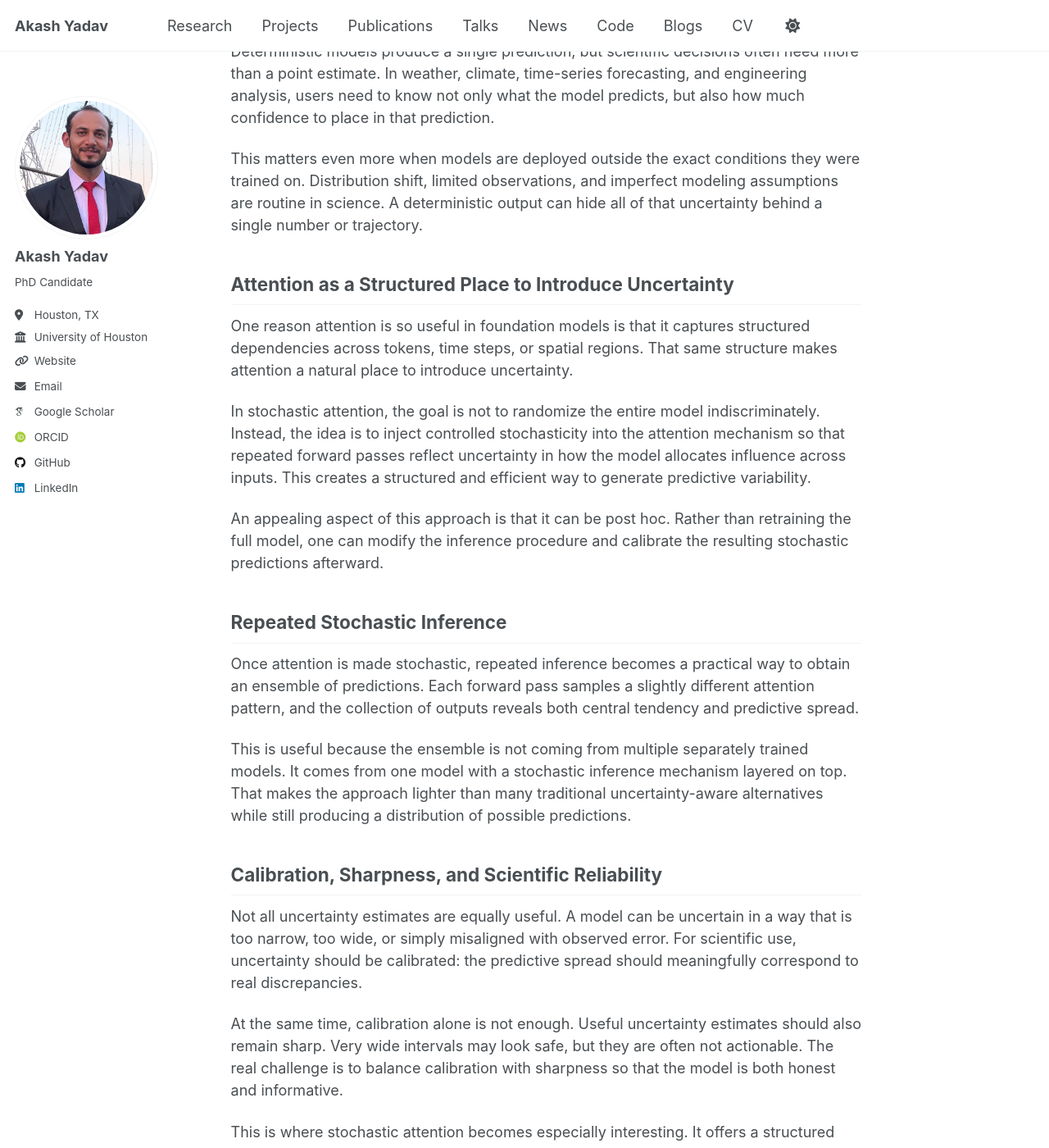
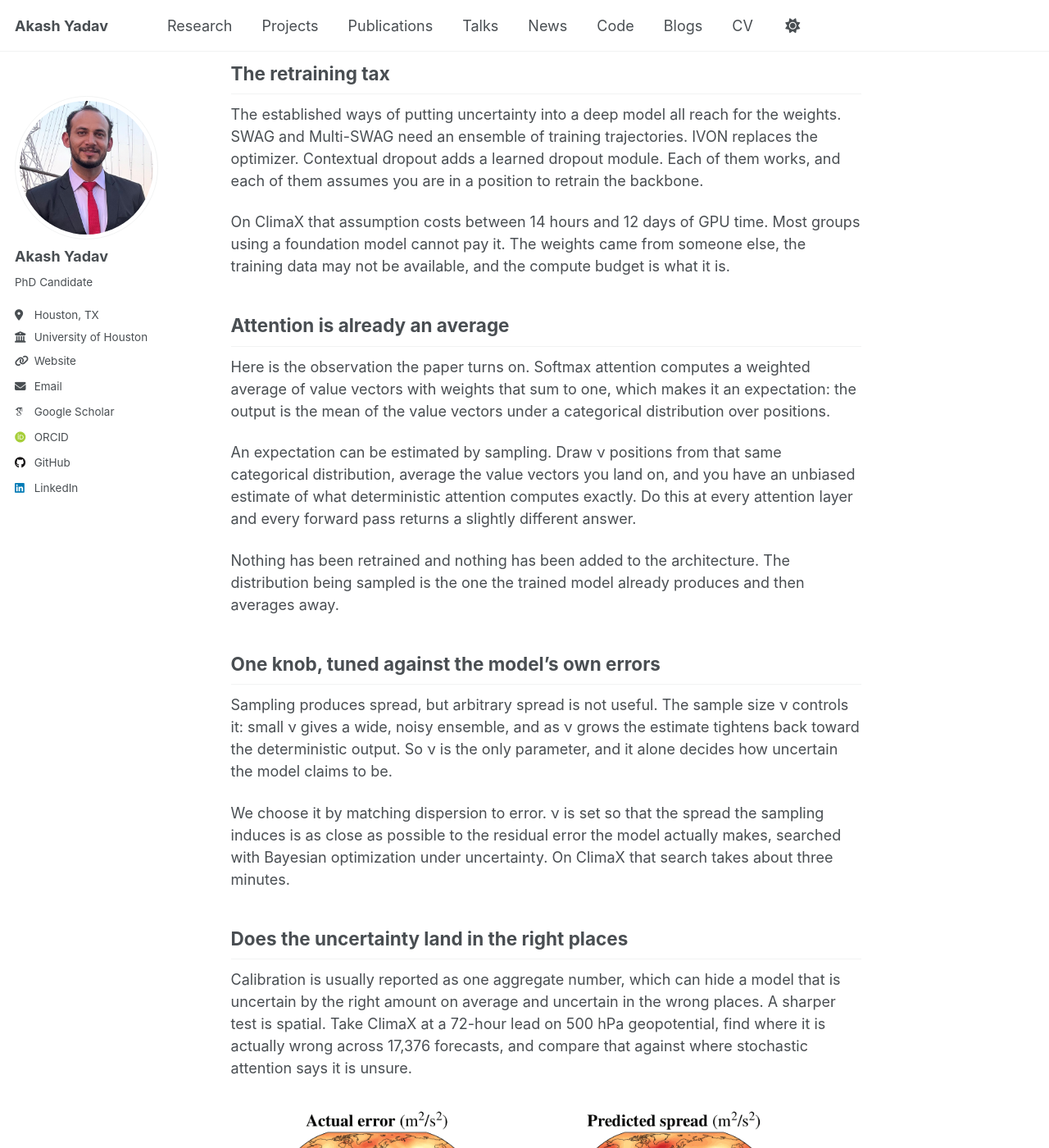
Before and after one commit to akashyadav0210/akashyadav0210.github.io, a Jekyll site: the page built from _posts/2026-05-21-stochastic-attention-scientific-foundation-models.md, in a window 1280 px wide and 1400 px high, scrolled down 483 px. Shown: the whole window at 82% size. Built offline with Jekyll 4.4.1, drawn with Linux system fonts in a browser that asks for light colours; some web fonts are replaced; some of the changed text lies outside the part shown.

Commit message:
Rewrite the stochastic attention post around the actual results
The post described the idea in the abstract and carried no numbers, no
backbone and no venue. Adds the mechanism, the spread-error figure, the
ClimaX and TimesFM/FT-Transformer results, and the NeurIPS acceptance.

Uses Unicode for the one Greek letter and the subscript: MathJax 3 is loaded
without a config, so inline $...$ would not have rendered.

Co-Authored-By: Claude Opus 5 <noreply@anthropic.com>

```diff
--- a/_posts/2026-05-21-stochastic-attention-scientific-foundation-models.md
+++ b/_posts/2026-05-21-stochastic-attention-scientific-foundation-models.md
@@ -10,42 +10,58 @@ tags:
   - forecasting
 ---
 
-Scientific foundation models are increasingly being used for forecasting, surrogate modeling, and large-scale scientific prediction. They are powerful because they can reuse representations across tasks and domains, but most of them still behave deterministically at inference time. For high-stakes scientific settings, that is a serious limitation.
+*Update, September 2026: this work has been accepted at NeurIPS 2026.*
 
-This motivation is central to my recent work on [Calibrating Scientific Foundation Models with Inference-Time Stochastic Attention](https://arxiv.org/abs/2604.19530).
+Scientific foundation models are being handed jobs that used to belong to simulators. ClimaX produces atmospheric forecasts in seconds where numerical weather prediction needs hours on a supercomputer. TimesFM forecasts series it was never trained on. They are fast, reusable, and deterministic: you get one field, one trajectory, one number, and nothing at all about how much of it to believe.
 
-## Why Deterministic Scientific Foundation Models Are Not Enough
+That last part is the problem, because forecasts feed decisions and decisions usually turn on the tail.
 
-Deterministic models produce a single prediction, but scientific decisions often need more than a point estimate. In weather, climate, time-series forecasting, and engineering analysis, users need to know not only what the model predicts, but also how much confidence to place in that prediction.
+## The retraining tax
 
-This matters even more when models are deployed outside the exact conditions they were trained on. Distribution shift, limited observations, and imperfect modeling assumptions are routine in science. A deterministic output can hide all of that uncertainty behind a single number or trajectory.
+The established ways of putting uncertainty into a deep model all reach for the weights. SWAG and Multi-SWAG need an ensemble of training trajectories. IVON replaces the optimizer. Contextual dropout adds a learned dropout module. Each of them works, and each of them assumes you are in a position to retrain the backbone.
 
-## Attention as a Structured Place to Introduce Uncertainty
+On ClimaX that assumption costs between 14 hours and 12 days of GPU time. Most groups using a foundation model cannot pay it. The weights came from someone else, the training data may not be available, and the compute budget is what it is.
 
-One reason attention is so useful in foundation models is that it captures structured dependencies across tokens, time steps, or spatial regions. That same structure makes attention a natural place to introduce uncertainty.
+## Attention is already an average
 
-In stochastic attention, the goal is not to randomize the entire model indiscriminately. Instead, the idea is to inject controlled stochasticity into the attention mechanism so that repeated forward passes reflect uncertainty in how the model allocates influence across inputs. This creates a structured and efficient way to generate predictive variability.
+Here is the observation the paper turns on. Softmax attention computes a weighted average of value vectors with weights that sum to one, which makes it an expectation: the output is the mean of the value vectors under a categorical distribution over positions.
 
-An appealing aspect of this approach is that it can be post hoc. Rather than retraining the full model, one can modify the inference procedure and calibrate the resulting stochastic predictions afterward.
+An expectation can be estimated by sampling. Draw &nu; positions from that same categorical distribution, average the value vectors you land on, and you have an unbiased estimate of what deterministic attention computes exactly. Do this at every attention layer and every forward pass returns a slightly different answer.
 
-## Repeated Stochastic Inference
+Nothing has been retrained and nothing has been added to the architecture. The distribution being sampled is the one the trained model already produces and then averages away.
 
-Once attention is made stochastic, repeated inference becomes a practical way to obtain an ensemble of predictions. Each forward pass samples a slightly different attention pattern, and the collection of outputs reveals both central tendency and predictive spread.
+## One knob, tuned against the model's own errors
 
-This is useful because the ensemble is not coming from multiple separately trained models. It comes from one model with a stochastic inference mechanism layered on top. That makes the approach lighter than many traditional uncertainty-aware alternatives while still producing a distribution of possible predictions.
+Sampling produces spread, but arbitrary spread is not useful. The sample size &nu; controls it: small &nu; gives a wide, noisy ensemble, and as &nu; grows the estimate tightens back toward the deterministic output. So &nu; is the only parameter, and it alone decides how uncertain the model claims to be.
 
-## Calibration, Sharpness, and Scientific Reliability
+We choose it by matching dispersion to error. &nu; is set so that the spread the sampling induces is as close as possible to the residual error the model actually makes, searched with Bayesian optimization under uncertainty. On ClimaX that search takes about three minutes.
 
-Not all uncertainty estimates are equally useful. A model can be uncertain in a way that is too narrow, too wide, or simply misaligned with observed error. For scientific use, uncertainty should be calibrated: the predictive spread should meaningfully correspond to real discrepancies.
+## Does the uncertainty land in the right places
 
-At the same time, calibration alone is not enough. Useful uncertainty estimates should also remain sharp. Very wide intervals may look safe, but they are often not actionable. The real challenge is to balance calibration with sharpness so that the model is both honest and informative.
+Calibration is usually reported as one aggregate number, which can hide a model that is uncertain by the right amount on average and uncertain in the wrong places. A sharper test is spatial. Take ClimaX at a 72-hour lead on 500 hPa geopotential, find where it is actually wrong across 17,376 forecasts, and compare that against where stochastic attention says it is unsure.
 
-This is where stochastic attention becomes especially interesting. It offers a structured mechanism for producing ensembles while preserving the efficiency and representational strength of transformer-based scientific models.
+<figure>
+  <img src="/images/projects/spread-error-agreement.png" alt="Two global maps side by side on the same colour scale. The left map shows the actual error of the ClimaX forecast, the right the spread predicted by stochastic attention. Both are low through the tropics and high in the mid and high latitudes of both hemispheres, and the two patterns are nearly identical.">
+  <figcaption>Actual error and predicted spread, cell by cell, over 17,376 forecasts. The correlation is 0.98.</figcaption>
+</figure>
 
-## Applications to Weather, Time-Series, and PDE-Style Models
+The two maps are the same map. Both are calm through the tropics and noisy in the mid and high latitudes of both hemispheres, and cell by cell the correlation is 0.98. The model is not uncertain in general. It is uncertain where it fails.
 
-The most immediate applications are in domains where foundation models are already being used at scale, such as weather prediction and time-series forecasting. These settings benefit directly from calibrated uncertainty because forecasts are often used to support downstream planning and operational decisions.
+## The numbers
 
-Looking ahead, the same ideas are promising for PDE-style models and broader scientific machine learning systems. As foundation-style modeling expands in computational mechanics and engineering science, uncertainty-aware inference will become increasingly important. A reusable scientific model is only truly useful if it remains reliable when the geometry changes, the parameters shift, or the governing conditions are only partially observed.
+On ClimaX, against SWAG, Multi-SWAG, IVON, contextual dropout and hierarchical stochastic attention, with every baseline temperature-scaled and ours carrying no post-hoc calibration stage at all:
 
-That is the broader motivation for this line of work: building scientific foundation models that are not only accurate, but trustworthy.
+- calibration error (W&#8321;) of 0.047, against 0.102 for the nearest baseline before its own post-hoc fit
+- 90% intervals 32% narrower than the next sharpest method
+- accuracy within 1.3% of the best baseline
+- three minutes of tuning, against 14 hours to 12 days of retraining
+
+None of this is specific to weather. On TimesFM across eight ETT configurations it gives the lowest mean calibration error, 0.037 against 0.044, and the lowest worst case. On FT-Transformer across eight UCI datasets it is best on six, and wins or ties 39 of 40 paired comparisons.
+
+## Why I find this interesting
+
+Not the method, which is simple. What stays with me is that the uncertainty was already in there. A trained transformer carries a distribution at every attention layer and then averages it out of existence, and that averaging is the only reason the model looks deterministic at all. Sampling it does not so much add uncertainty as stop throwing it away.
+
+It also makes this something a practitioner can use without asking anyone's permission. There is no retraining to negotiate and no architecture to modify. If you have the weights and can run a forward pass, you can run several.
+
+Paper: [Calibrating Scientific Foundation Models with Inference-Time Stochastic Attention](https://arxiv.org/abs/2604.19530), with Taiwo A. Adebiyi and Ruda Zhang. NeurIPS 2026.
```
